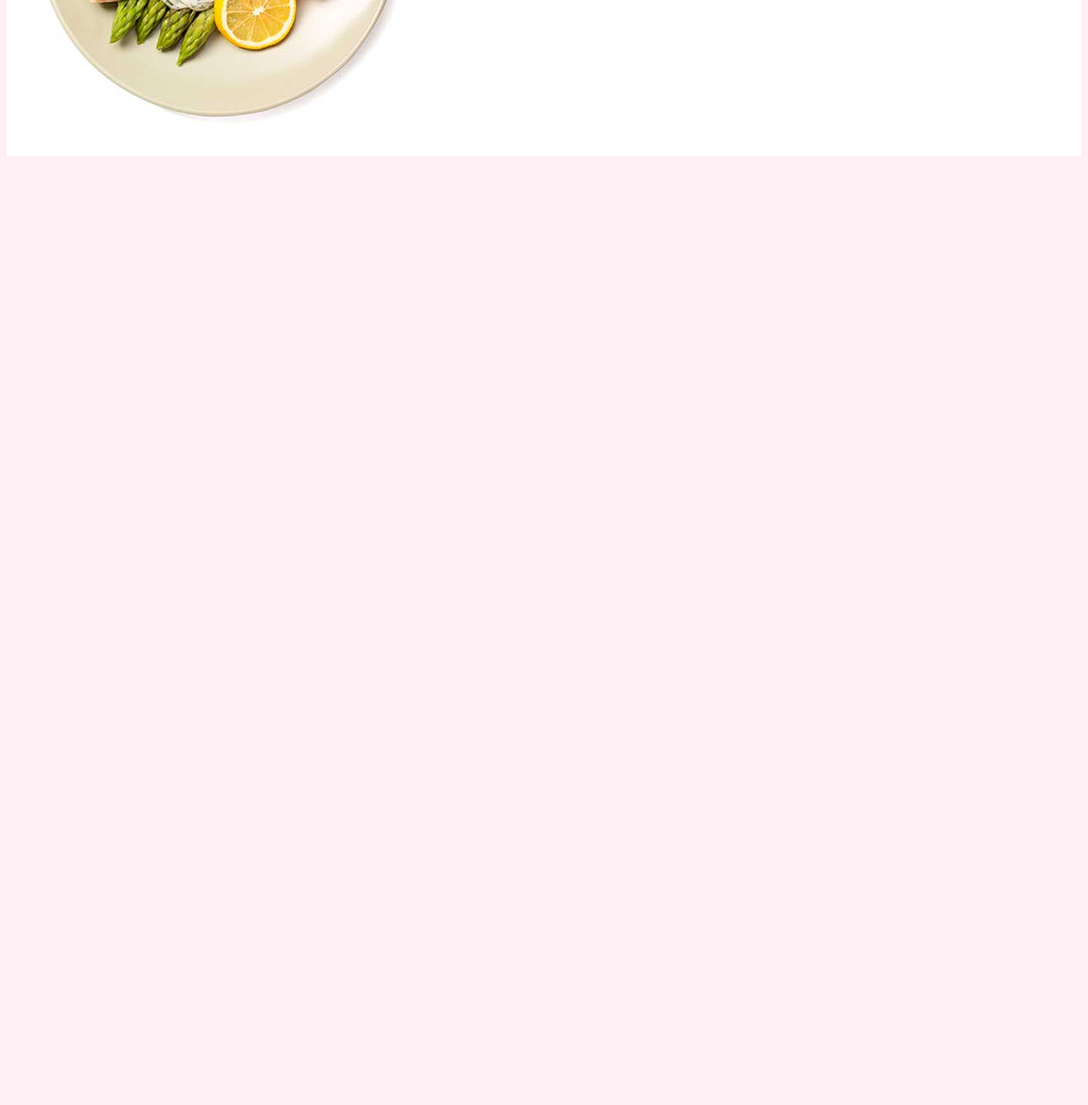
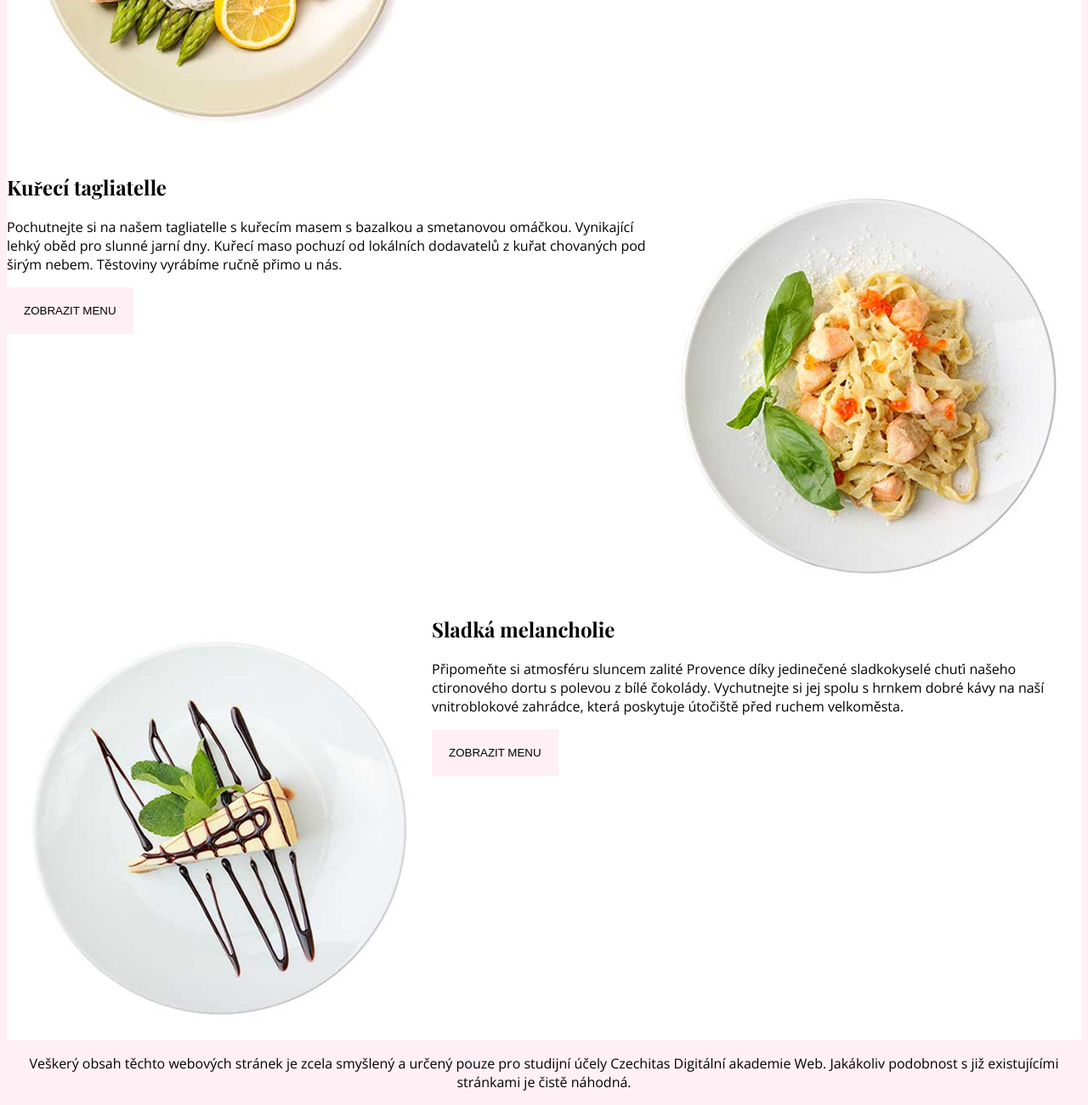
Before and after one commit to kristynakopalova/cviceni_saturejka, a plain HTML site: page index.html in a window 1280 px wide. Shown: the part 1309-2609 px from the top of the page at 85% size. Before the commit the page ends 1501 px from the top, so only its background shows below. Drawn offline with nearby package versions, Linux system fonts and the light colour scheme.

Commit message:
pridani posledniho obrazku a podtextu

```diff
--- a/index.html
+++ b/index.html
@@ -68,6 +68,15 @@
         border-style: none;
         padding-block: 20px;
         padding-inline: 20px;
+      }
+      #kureci_tagliatele {
+        float: right;
+      }
+      #sladka_melancholie {
+        float: left;
+      }
+      #podtext {
+        text-align: center;
       }
     </style>
   </head>
@@ -141,6 +150,34 @@
         </p>
         <button>ZOBRAZIT MENU</button>
       </div>
+
+      <div class="row">
+        <img id="kureci_tagliatele" src="img/dish2.jpg" alt="Dish2" />
+        <h2>Kuřecí tagliatelle</h2>
+        <p>
+          Pochutnejte si na našem tagliatelle s kuřecím masem s bazalkou a
+          smetanovou omáčkou. Vynikající lehký oběd pro slunné jarní dny. Kuřecí
+          maso pochuzí od lokálních dodavatelů z kuřat chovaných pod širým
+          nebem. Těstoviny vyrábíme ručně přimo u nás.
+        </p>
+        <button>ZOBRAZIT MENU</button>
+      </div>
+      <div class="row">
+        <img id="sladka_melancholie" src="img/dish3.jpg" alt="Dish3" />
+        <h2>Sladká melancholie</h2>
+        <p>
+          Připomeňte si atmosféru sluncem zalité Provence díky jedinečené
+          sladkokyselé chuťi našeho ctironového dortu s polevou z bílé čokolády.
+          Vychutnejte si jej spolu s hrnkem dobré kávy na naší vnitroblokové
+          zahrádce, která poskytuje útočiště před ruchem velkoměsta.
+        </p>
+        <button>ZOBRAZIT MENU</button>
+      </div>
     </div>
+    <p id="podtext">
+      Veškerý obsah těchto webových stránek je zcela smyšlený a určený pouze pro
+      studijní účely Czechitas Digitální akademie Web. Jakákoliv podobnost s již
+      existujícími stránkami je čistě náhodná.
+    </p>
   </body>
 </html>
```
